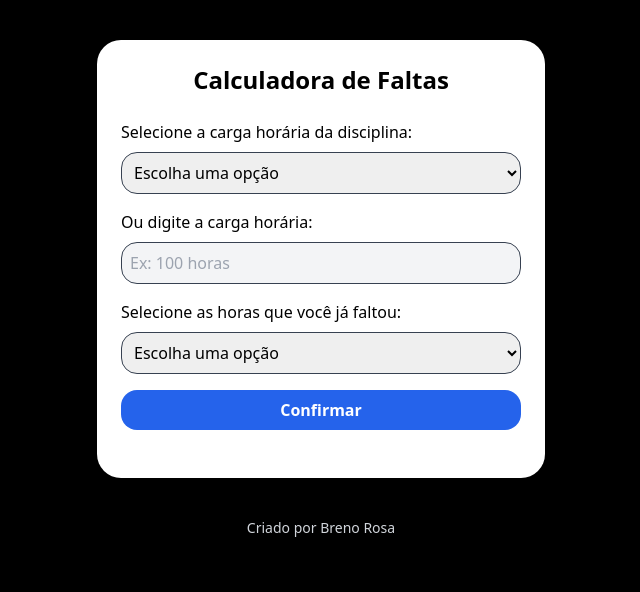
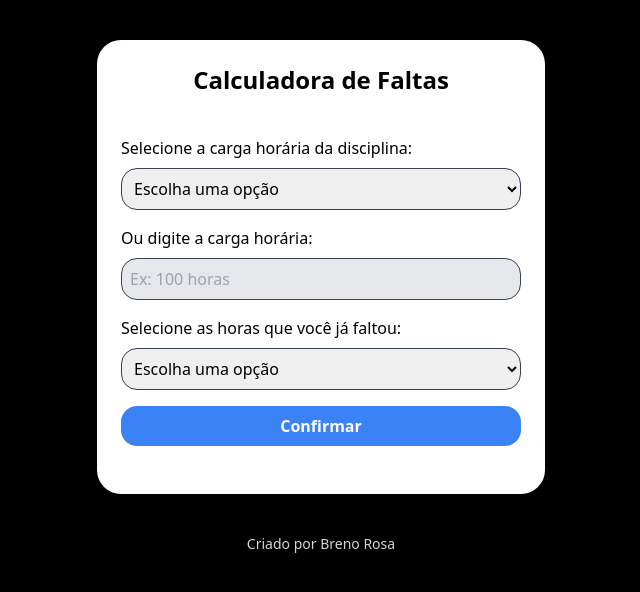
Before and after one commit to Akunozz/Calculadora_Faltas, a React (Vite) app: page / in a window 1280 px wide. Shown: the top 592 px of the page, without its empty margins (319-959 px from the left). Built offline with nearby package versions, Linux system fonts and the light colour scheme.

Commit message:
Update App.tsx

```diff
--- a/src/App.tsx
+++ b/src/App.tsx
@@ -106,7 +106,7 @@ function App() {
         // horasPorAula pode ser null (no caso de 120)
         if (horasPorAula) {
           const aulas = Math.floor(faltasRestantes / horasPorAula);
-          setResultadoAulas(`Isso equivale a ${aulas} aulas que você ainda pode faltar.`);
+          setResultadoAulas(`Isso equivale a aproxidamente ${aulas} aulas que você ainda pode faltar.`);
         } else {
           setResultadoAulas("");
         }
@@ -121,7 +121,7 @@ function App() {
   return (
     <div className="min-h-screen bg-black flex flex-col items-center py-10 px-4">
       <div className="w-full max-w-md bg-white rounded-3xl shadow-md p-6 mb-10">
-        <h1 className="text-2xl font-bold text-center mb-6">Calculadora de Faltas</h1>
+        <h1 className="text-2xl font-bold text-center mb-10">Calculadora de Faltas</h1>
 
         <form className="flex flex-col space-y-4" onSubmit={(e) => e.preventDefault()}>
           {/* Seletor de carga horária */}
@@ -158,7 +158,7 @@ function App() {
               type="number"
               min={1}
               className={`block w-full mt-2 p-2 border border-gray-700 rounded-2xl
-                ${disciplina === "custom" ? "" : "bg-gray-100 cursor-not-allowed"}`}
+                ${disciplina === "custom" ? "" : "bg-gray-200 cursor-not-allowed"}`}
               placeholder="Ex: 100 horas"
               disabled={disciplina !== "custom"}
               value={cargaHorariaCustom}
@@ -192,7 +192,7 @@ function App() {
           {/* Botão confirmar */}
           <button
             type="button"
-            className="bg-blue-600 text-white font-bold py-2 px-4 rounded-2xl hover:bg-blue-800"
+            className="bg-blue-500 text-white font-bold py-2 px-4 rounded-2xl"
             onClick={handleConfirmar}
           >
             Confirmar
```
